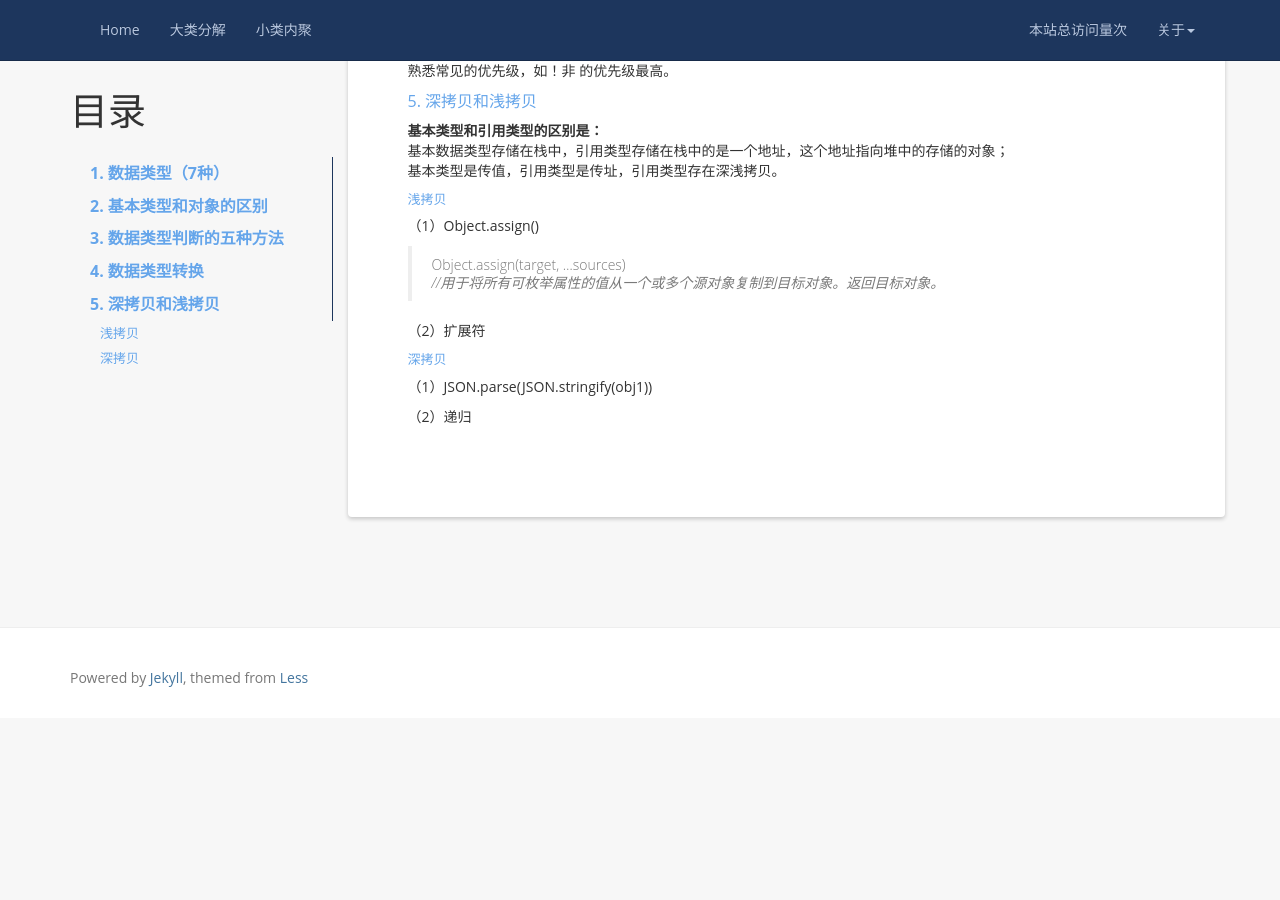
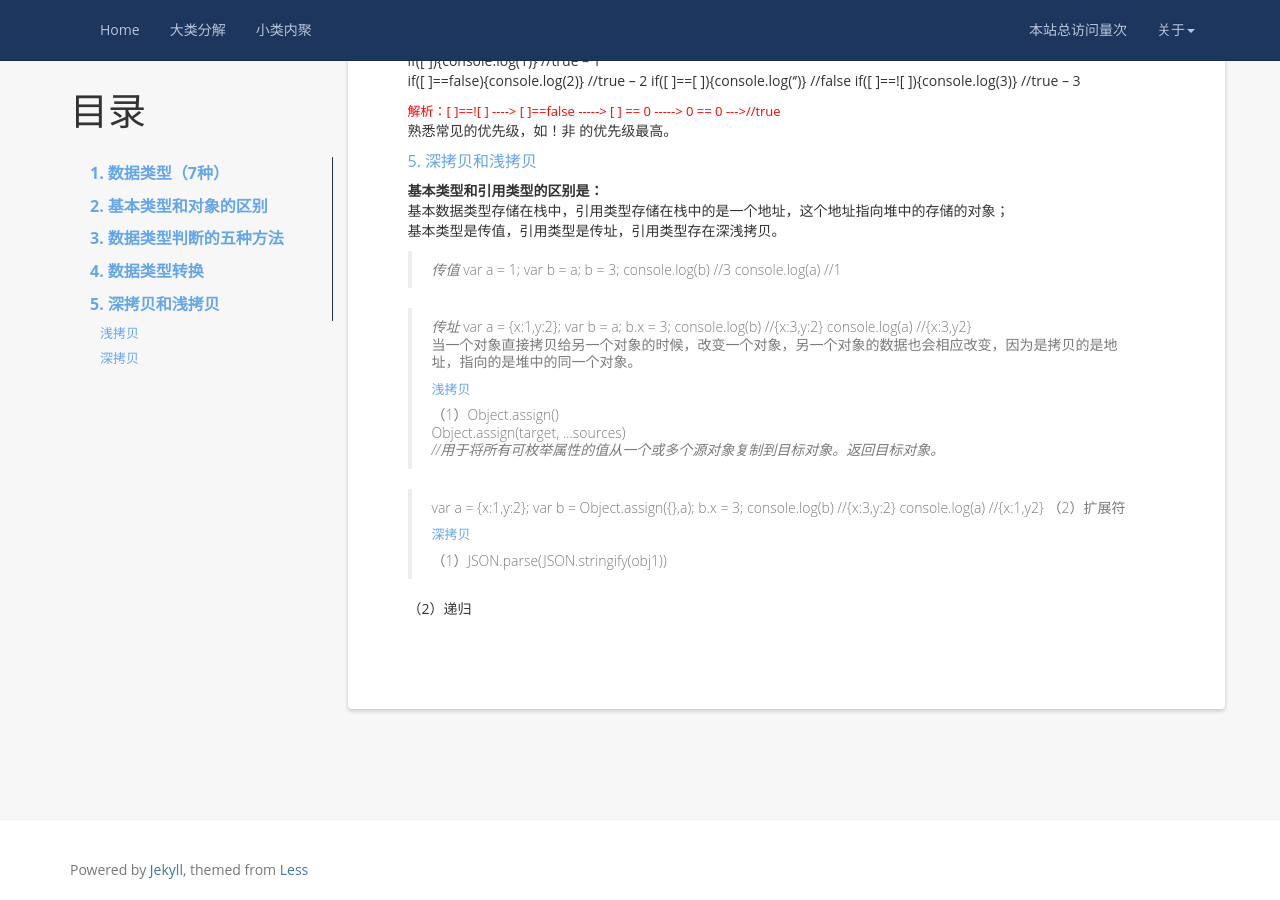
Before and after one commit to JenneyXu/JenneyXu.github.io, a Jekyll site: the page built from _posts/2018-12-27-JS基础及常见面试考点一.md, in a window 1280 px wide and 900 px high, scrolled down 1593 px. Built offline with Jekyll 4.4.1, drawn with Linux system fonts in a browser that asks for light colours; nearby versions of some CDN libraries; a script that is not in the unit is left out; comment, search, counter and statistics services are not loaded; before the commit the page ends 2311 px from its top, so only the background shows below that.

Commit message:
js数据基础

```diff
--- a/_posts/2018-12-27-JS基础及常见面试考点一.md
+++ b/_posts/2018-12-27-JS基础及常见面试考点一.md
@@ -17,7 +17,9 @@ tag: js基础
 
 **本地对象、内置对象和宿主对象：**
 ECMA-262 把本地对象（native object）定义为“独立于宿主环境的 ECMAScript 实现提供的对象”。常见的本地对象有 String、Boolean、Number、Object、Function、Array、Date、RegExp、Error、ReferenceError等。其实，本地对象就是es中定义的引用类型。
+
 ECMA-262 把内置对象（built-in object）定义为“由 ECMAScript 实现提供的、独立于宿主环境的所有对象，在 ECMAScript 程序开始执行时出现”。即内置对象是本地对象的子集，但是内置对象不是需要手动实例化，而是在在程序开始执行时已经被实例化了。如 Global、Math。在 ECMAScript 中，所有函数必须是某个对象的方法，比如parseInt 可以直接调用，事实上 parseInt 就是 Global 对象上的方法。调用 Math 对象上的方法不需要实例化，直接调用即可， Math.ceil()。
+
 宿主对象是指由宿主环境提供的对象，对于嵌入到网页中的 js 而言，浏览器就是其宿主环境，提供 BOM、DOM、console 等宿主对象。
 #### <font color="#65A5EA" size="3">2. 基本类型和对象的区别</font>			{#say-goodbyte}
 基本类型没有自己的属性和方法。对象有自己的属性和方法。
@@ -28,6 +30,7 @@ ECMA-262 把内置对象（built-in object）定义为“由 ECMAScript 实现
 **（1）typeof 返回数据类型，常用于判断除null之外的基本类型**
 对于除了 null 之外的基本类型，可以通过 typeof 获得正确的数据类型。 (typeof null //Object)
 对于除了function 之外的对象，typeof 都会返回 object 。 (typeof Function//function)
+
 **（2）instanceOf 返回boolean，用于判断一个实例是否属于某种类型，会追溯原型链**
 除了Object 和 Function 之外，instanceof 自己等于false：
 Object instanceof Object       //true
@@ -37,12 +40,15 @@ Number instanceof Number    //false
 String instanceof String   //false
 var num1 = new Number();  num1 instanceOf Number  //true
 var num2 = '123';  num2 instanceOf Number  //false
+
 **(3)Object.prototype.toString.call(xx) 用于获取XX正确的数据类型，返回[Object Type] 的字符串**
 因为所有类型都是 object 的实例，toString 方法可以读取对象的内部属性[[class]]。
 为什么不直接使用 toString 呢？因为 toString 为 Object 的原型方法，而 Array、function、Date 等类型作为Object的实例，都重写了 toString 方法。
+
 **（4）constructor 是 object 对象的一个属性，用于判断 object 类型的数据**
 var arr = [1,2,3];
 arr.constructor == Array    //true
+
 **（5）isArray es6提供的新方法，返回boolen，用于判断数组类型**
 var arr = [1,2,3];
 Array.isArray(arr)    //true
@@ -72,11 +78,30 @@ if([ ]==![ ]){console.log(3)}  //true -- 3
 **基本类型和引用类型的区别是：**
 基本数据类型存储在栈中，引用类型存储在栈中的是一个地址，这个地址指向堆中的存储的对象；
 基本类型是传值，引用类型是传址，引用类型存在深浅拷贝。
+>*传值*
+>var a = 1;
+>var b = a;
+>b = 3;
+>console.log(b)   //3
+>console.log(a)   //1
+
+>*传址*
+>var a = {x:1,y:2};
+>var b = a;
+>b.x = 3;
+>console.log(b)   //{x:3,y:2}
+>console.log(a)   //{x:3,y2}
+当一个对象直接拷贝给另一个对象的时候，改变一个对象，另一个对象的数据也会相应改变，因为是拷贝的是地址，指向的是堆中的同一个对象。
 ##### <font color="#65A5EA" size="2">浅拷贝</font>
 （1）Object.assign()
 >Object.assign(target, ...sources)
 *//用于将所有可枚举属性的值从一个或多个源对象复制到目标对象。返回目标对象。*
 
+>var a = {x:1,y:2};
+>var b = Object.assign({},a);
+>b.x = 3;
+>console.log(b)   //{x:3,y:2}
+>console.log(a)   //{x:1,y2}
 （2）扩展符
 ##### <font color="#65A5EA" size="2">深拷贝</font>
 （1）JSON.parse(JSON.stringify(obj1))
```
